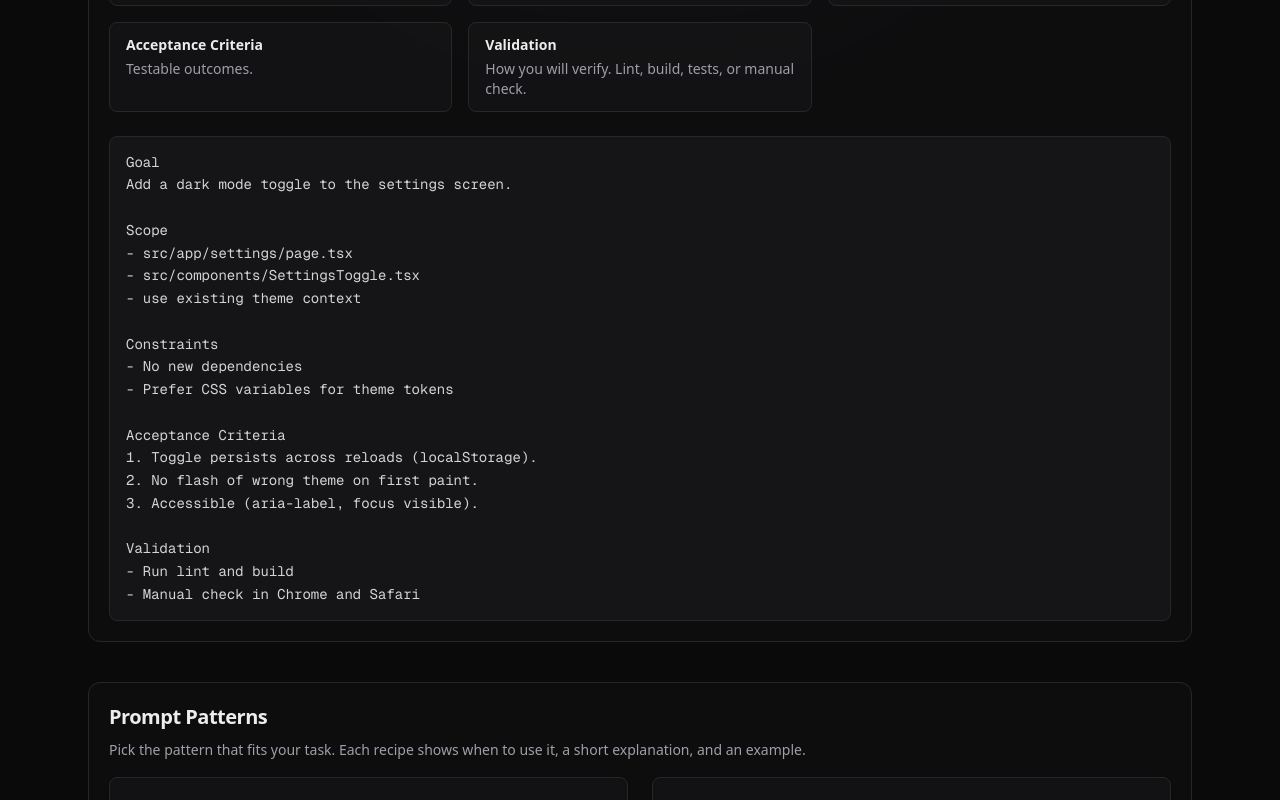
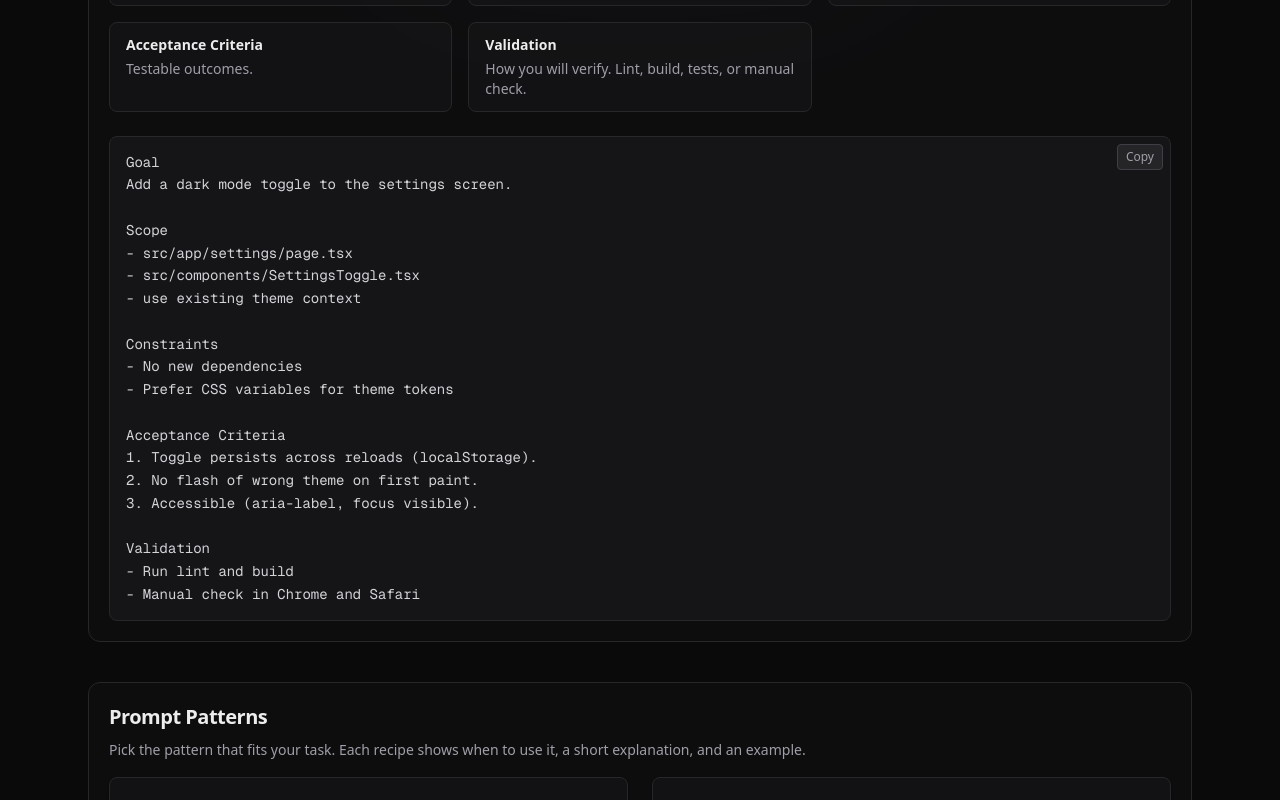
Before and after one commit to ian-schwartz/ai-dev-trends-explorer, a Next.js app: page /prompting in a window 1280 px wide. Shown: the part 460-1260 px from the top of the page. Built offline with nearby package versions, Linux system fonts and the light colour scheme.

Commit message:
feat: add copy-to-clipboard support for Prompting page templates

```diff
--- a/src/app/prompting/page.tsx
+++ b/src/app/prompting/page.tsx
@@ -3,6 +3,7 @@ import {
   SectionHeading,
   SectionCard,
   PromptBlock,
+  CopyablePromptBlock,
   PromptPatternCard,
 } from "@/components/prompting"
 
@@ -163,7 +164,7 @@ export default function PromptingPage() {
             ))}
           </div>
           <div className="mt-6">
-            <PromptBlock>{executionBriefExample}</PromptBlock>
+            <CopyablePromptBlock>{executionBriefExample}</CopyablePromptBlock>
           </div>
         </SectionCard>
 
@@ -241,7 +242,7 @@ export default function PromptingPage() {
               <p className="mb-2 text-xs font-semibold uppercase tracking-wider text-emerald-400/90">
                 Strong
               </p>
-              <PromptBlock>{structuredPrompt}</PromptBlock>
+              <CopyablePromptBlock>{structuredPrompt}</CopyablePromptBlock>
               <p className="mt-2 text-xs text-zinc-500">
                 Goal, scope, constraints, and acceptance are clear. The agent can deliver a focused change.
               </p>
@@ -314,7 +315,7 @@ export default function PromptingPage() {
               <p className="mt-1 text-sm text-zinc-500">
                 Use for new features or small enhancements with clear scope.
               </p>
-              <PromptBlock className="mt-3">{templateFeature}</PromptBlock>
+              <CopyablePromptBlock className="mt-3">{templateFeature}</CopyablePromptBlock>
             </div>
             <div>
               <h3 className="text-base font-semibold text-foreground">
@@ -323,7 +324,7 @@ export default function PromptingPage() {
               <p className="mt-1 text-sm text-zinc-500">
                 Use when restructuring code without changing behavior.
               </p>
-              <PromptBlock className="mt-3">{templateRefactor}</PromptBlock>
+              <CopyablePromptBlock className="mt-3">{templateRefactor}</CopyablePromptBlock>
             </div>
             <div>
               <h3 className="text-base font-semibold text-foreground">
@@ -332,7 +333,7 @@ export default function PromptingPage() {
               <p className="mt-1 text-sm text-zinc-500">
                 Use when describing a bug and asking for a fix or diagnosis.
               </p>
-              <PromptBlock className="mt-3">{templateDebug}</PromptBlock>
+              <CopyablePromptBlock className="mt-3">{templateDebug}</CopyablePromptBlock>
             </div>
           </div>
         </SectionCard>
--- /dev/null
+++ b/src/components/prompting/CopyablePromptBlock.tsx
@@ -0,0 +1,43 @@
+"use client"
+
+import { useState, useCallback } from "react"
+
+interface CopyablePromptBlockProps {
+  children: string
+  className?: string
+}
+
+const blockClasses =
+  "rounded-lg border border-zinc-800 bg-zinc-900/80 px-4 py-3.5 pr-24 font-mono text-sm leading-relaxed text-zinc-300 overflow-x-auto whitespace-pre-wrap"
+
+export function CopyablePromptBlock({
+  children,
+  className = "",
+}: CopyablePromptBlockProps) {
+  const [copied, setCopied] = useState(false)
+
+  const handleCopy = useCallback(() => {
+    const text = children.trim()
+    navigator.clipboard
+      .writeText(text)
+      .then(() => {
+        setCopied(true)
+        setTimeout(() => setCopied(false), 2000)
+      })
+      .catch(() => {})
+  }, [children])
+
+  return (
+    <div className={`relative ${className}`}>
+      <pre className={blockClasses}>{children.trim()}</pre>
+      <button
+        type="button"
+        onClick={handleCopy}
+        className="absolute right-2 top-2 rounded border border-zinc-700 bg-zinc-800/90 px-2 py-1 text-xs font-medium text-zinc-400 transition-colors hover:border-zinc-600 hover:text-zinc-300 focus-visible:outline-none focus-visible:ring-2 focus-visible:ring-violet-500/50 focus-visible:ring-offset-2 focus-visible:ring-offset-zinc-900"
+        aria-label={copied ? "Copied to clipboard" : "Copy to clipboard"}
+      >
+        {copied ? "Copied" : "Copy"}
+      </button>
+    </div>
+  )
+}
--- a/src/components/prompting/PromptPatternCard.tsx
+++ b/src/components/prompting/PromptPatternCard.tsx
@@ -1,4 +1,4 @@
-import { PromptBlock } from "./PromptBlock"
+import { CopyablePromptBlock } from "./CopyablePromptBlock"
 
 interface PromptPatternCardProps {
   title: string
@@ -28,7 +28,7 @@ export function PromptPatternCard({
         {description}
       </p>
       <div className="mt-4">
-        <PromptBlock>{examplePrompt}</PromptBlock>
+        <CopyablePromptBlock>{examplePrompt}</CopyablePromptBlock>
       </div>
     </article>
   )
--- a/src/components/prompting/index.ts
+++ b/src/components/prompting/index.ts
@@ -1,3 +1,4 @@
+export { CopyablePromptBlock } from "./CopyablePromptBlock"
 export { PromptBlock } from "./PromptBlock"
 export { PromptPatternCard } from "./PromptPatternCard"
 export { SectionCard } from "./SectionCard"
```
